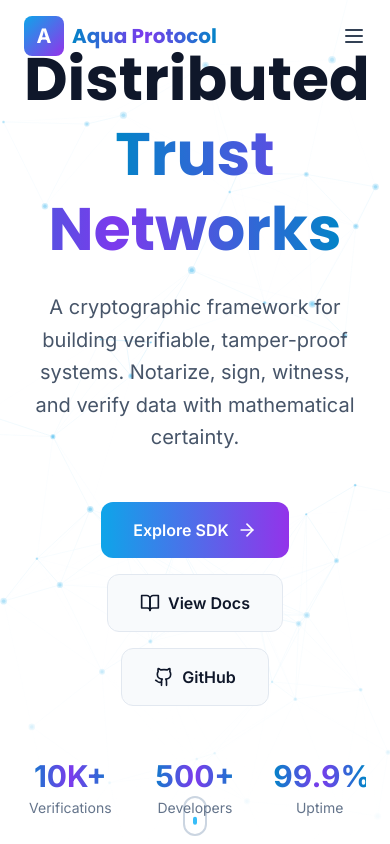
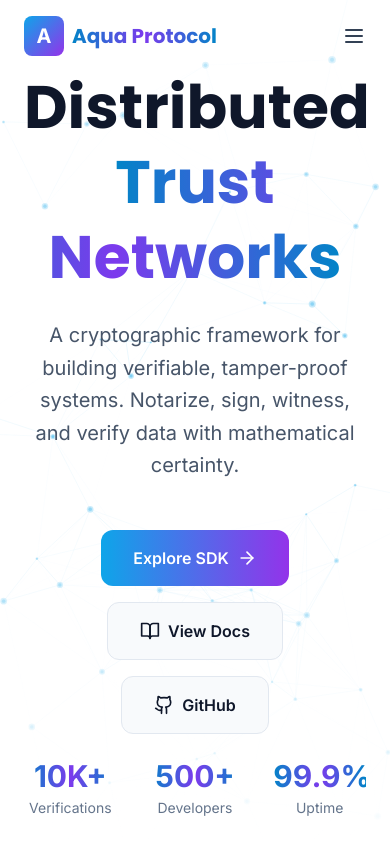
Before and after one commit to Emmanuel446/Aqua-protocol-redesign, a React (Vite) app: page / in a window 390 px wide. Shown: the top 844 px of the page. Built offline with nearby package versions, Linux system fonts and the light colour scheme; the HTML template or start-up script is replaced by a standard one.

Commit message:
edited the hero screen in the homepage and removed the scroll icon

```diff
--- a/src/components/home/Hero.jsx
+++ b/src/components/home/Hero.jsx
@@ -21,7 +21,7 @@
 
 
           {/* Main Heading */}
-          <h1 className="text-6xl mt-4 md:text-7xl lg:text-8xl font-display font-bold mb-6 leading-tight">
+          <h1 className="text-6xl mt-16 md:mt-6 md:text-7xl lg:text-8xl font-display font-bold mb-6 leading-tight">
             <span className="text-white">Distributed</span>
             <br />
             <span className="text-gradient">Trust Networks</span>
@@ -70,7 +70,7 @@
             initial={{ opacity: 0 }}
             animate={{ opacity: 1 }}
             transition={{ delay: 0.6 }}
-            className="grid grid-cols-3 gap-8 max-w-2xl -mt-3 mx-auto"
+            className="grid grid-cols-3 gap-8 max-w-2xl mb-5 -mt-10 md:-mt-3 mx-auto"
           >
             {[
               { value: '10K+', label: 'Verifications' },
@@ -91,7 +91,7 @@
         initial={{ opacity: 0 }}
         animate={{ opacity: 1 }}
         transition={{ delay: 1 }}
-        className="absolute bottom-2 left-1/2 -translate-x-1/2"
+        className="hidden sm:block absolute bottom-2 left-1/2 -translate-x-1/2"
       >
         <div className="w-6 h-10 border-2 border-slate-700 rounded-full flex justify-center p-2">
           <motion.div
```
